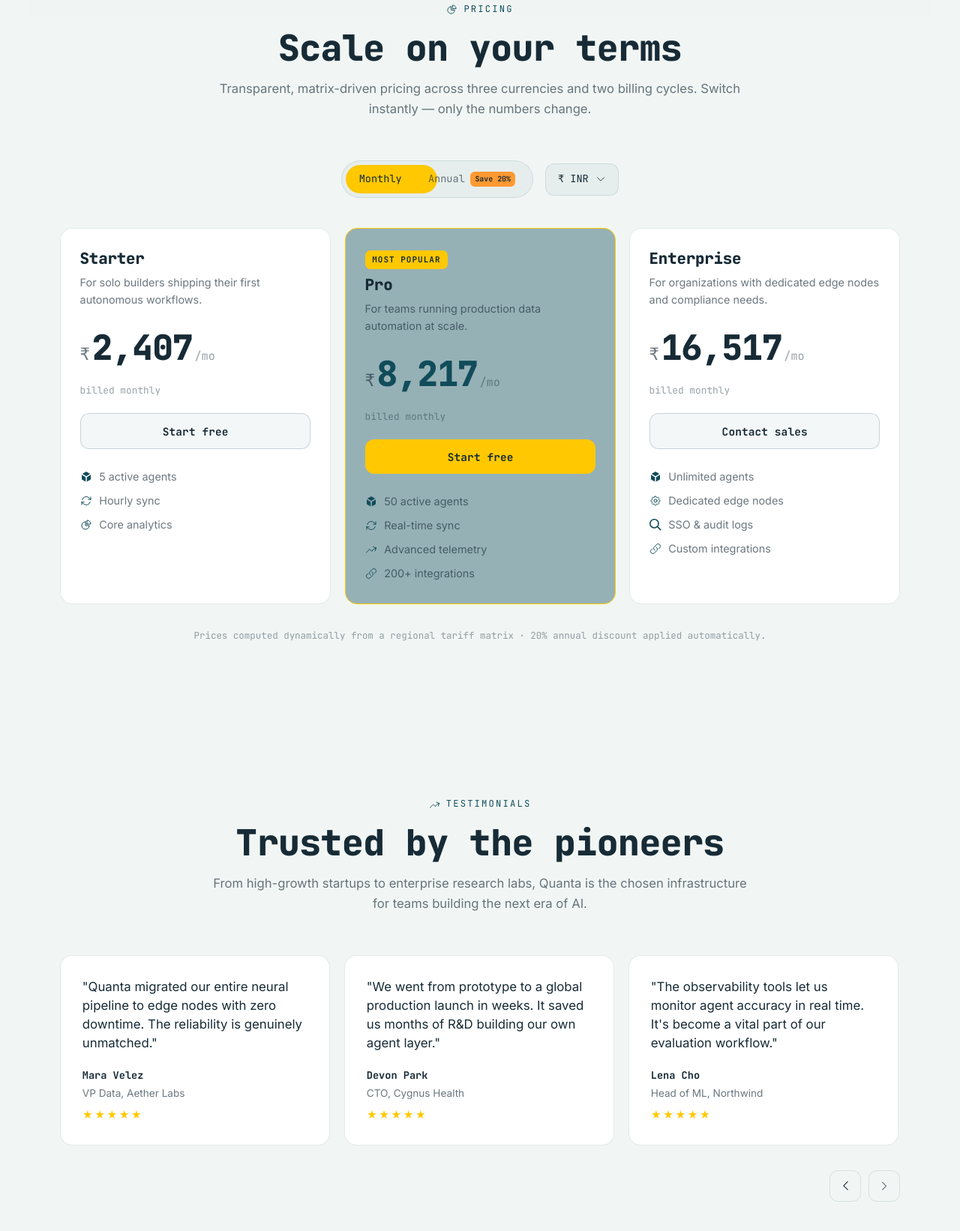
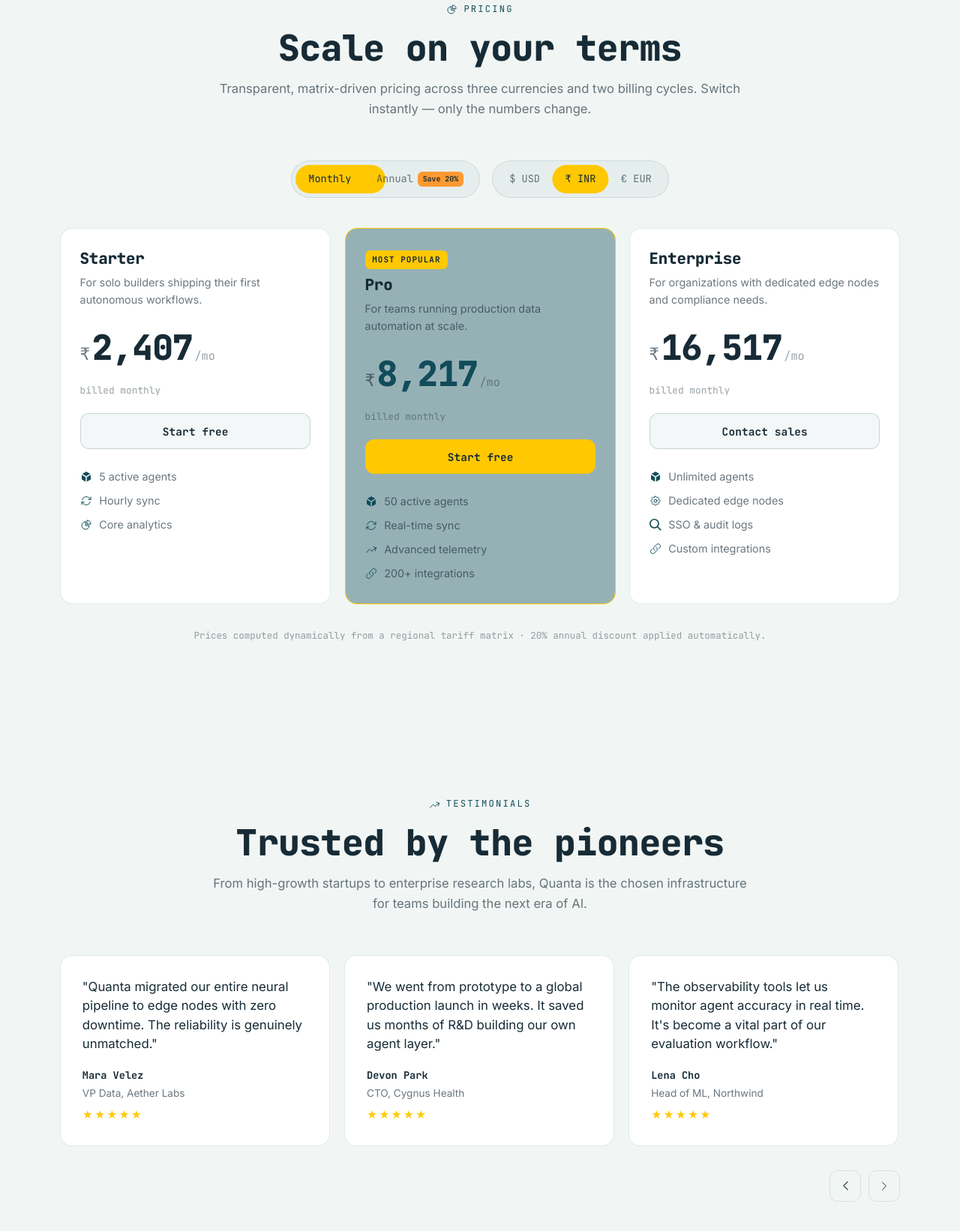
Before and after one commit to Hardik182005/nextgen-ai-platform, a website: page index.html in a window 1280 px wide. Shown: the part 3421-5063 px from the top of the page at 75% size. Drawn offline with Linux system fonts and the light colour scheme.

Commit message:
Refactor currency control to segmented component and optimize loop

```diff
--- a/assets/css/styles.css
+++ b/assets/css/styles.css
@@ -407,29 +407,18 @@
 
 /* ---------- Feature 1: Pricing ---------- */
 .pricing__controls { display: flex; flex-wrap: wrap; align-items: center; justify-content: center; gap: 1rem; margin-bottom: 2.5rem; }
-.billing-toggle { position: relative; display: inline-flex; padding: 5px; border: 1px solid var(--border); border-radius: 999px; background: var(--surface-2); }
-.billing-toggle__opt { position: relative; z-index: 1; flex: 1 1 0; display: inline-flex; align-items: center; justify-content: center; gap: .45rem;
-  padding: .5rem 1.1rem; white-space: nowrap; font-family: var(--font-mono); font-size: .85rem; color: var(--text-muted); border-radius: 999px;
+
+/* Unified segmented control (billing + currency) with a sliding knob */
+.seg { position: relative; display: inline-flex; padding: 5px; border: 1px solid var(--border); border-radius: 999px; background: var(--surface-2); }
+.seg__opt { position: relative; z-index: 1; flex: 1 1 0; display: inline-flex; align-items: center; justify-content: center; gap: .4rem;
+  padding: .5rem 1.05rem; white-space: nowrap; font-family: var(--font-mono); font-size: .85rem; color: var(--text-muted); border-radius: 999px;
   transition: color var(--t-micro) var(--ease-out); }
-.billing-toggle__opt.is-active { color: var(--noir); }
-.billing-toggle__knob { position: absolute; z-index: 0; top: 5px; bottom: 5px; left: 5px; width: calc(50% - 5px);
-  background: var(--forsythia); border-radius: 999px; transition: transform var(--t-micro) var(--ease-out); }
-.billing-toggle[data-cycle="annual"] .billing-toggle__knob { transform: translateX(100%); }
+.seg__opt.is-active { color: var(--noir); }
+.seg__knob { position: absolute; z-index: 0; top: 5px; bottom: 5px; left: 5px;
+  width: calc((100% - 10px) / var(--n, 2)); background: var(--forsythia); border-radius: 999px;
+  transform: translateX(calc(var(--i, 0) * 100%)); transition: transform var(--t-micro) var(--ease-out); }
 .save-badge { font-size: .62rem; padding: .12rem .4rem; border-radius: 6px; background: var(--saffron); color: var(--noir); font-weight: 700; }
-
-.currency-select { position: relative; }
-.currency-select__btn { display: inline-flex; align-items: center; gap: .6rem; padding: .6rem 1rem; font-family: var(--font-mono); font-size: .85rem;
-  border: 1px solid var(--border); border-radius: 12px; background: var(--surface-2); transition: border-color var(--t-micro) var(--ease-out); }
-.currency-select__btn:hover { border-color: var(--forsythia); }
-.currency-select__btn .icon { transition: transform var(--t-micro) var(--ease-out); }
-.currency-select[data-open="true"] .currency-select__btn .icon { transform: rotate(180deg); }
-.currency-select__menu { position: absolute; top: calc(100% + 8px); left: 0; min-width: 220px; z-index: 20;
-  background: var(--bg-elev); border: 1px solid var(--border-strong); border-radius: 12px; padding: 6px; box-shadow: 0 20px 50px -20px rgba(0,0,0,.6);
-  transform-origin: top; }
-.currency-select__menu[hidden] { display: none; }
-.currency-select__menu li { padding: .6rem .8rem; border-radius: 8px; font-size: .88rem; color: var(--text-muted);
-  transition: background-color var(--t-micro) var(--ease-out), color var(--t-micro) var(--ease-out); cursor: pointer; }
-.currency-select__menu li:hover, .currency-select__menu li[aria-selected="true"] { background: var(--surface); color: var(--text); }
+.seg__opt.is-active .save-badge { background: var(--noir); color: var(--forsythia); }
 
 .plans { display: grid; grid-template-columns: repeat(3, 1fr); gap: 1.2rem; align-items: stretch; }
 .plan { display: flex; flex-direction: column; gap: .6rem; padding: 1.8rem 1.6rem; border: 1px solid var(--border); border-radius: var(--radius);
@@ -461,10 +450,12 @@
 /* ---------- Testimonials ---------- */
 .testi { position: relative; }
 .testi__track { display: grid; grid-auto-flow: column; grid-auto-columns: minmax(min(85vw, 360px), 1fr); gap: 1.2rem;
-  overflow-x: auto; scroll-snap-type: x mandatory; padding-bottom: 1rem; scrollbar-width: none; }
+  overflow-x: auto; padding-bottom: 1rem; scrollbar-width: none; }
 .testi__track::-webkit-scrollbar { display: none; }
-.testi__card { scroll-snap-align: start; display: flex; flex-direction: column; gap: 1.2rem; padding: 1.8rem;
-  border: 1px solid var(--border); border-radius: var(--radius); background: var(--surface); }
+.testi__card { display: flex; flex-direction: column; gap: 1.2rem; padding: 1.8rem;
+  border: 1px solid var(--border); border-radius: var(--radius); background: var(--surface);
+  transition: transform var(--t-micro) var(--ease-out), border-color var(--t-micro) var(--ease-out), box-shadow var(--t-micro) var(--ease-out); }
+.testi__card:hover { transform: translateY(-4px); border-color: var(--border-strong); box-shadow: 0 18px 40px -24px rgba(17,76,90,.35); }
 .testi__card blockquote { font-size: 1.05rem; line-height: 1.5; }
 .testi__card figcaption { display: grid; gap: .15rem; font-size: .85rem; color: var(--text-muted); }
 .testi__card figcaption b { font-family: var(--font-mono); color: var(--text); }
--- a/assets/js/main.js
+++ b/assets/js/main.js
@@ -82,8 +82,8 @@
   });
 
   /* ---------- 3D scroll reveal for lower-section cards ---------- */
-  const groups = [".bento", ".plans", ".gauges", ".testi__track"];
-  const cardSel = ".bento__node, .plan, .gauge, .testi__card";
+  const groups = [".bento", ".plans", ".gauges"];
+  const cardSel = ".bento__node, .plan, .gauge";
   $$(cardSel).forEach((el) => el.classList.add("r3d"));
   const r3dObs = "IntersectionObserver" in window
     ? new IntersectionObserver((entries) => {
@@ -220,12 +220,46 @@
     });
   }
 
-  /* ---------- Testimonials carousel ---------- */
+  /* ---------- Testimonials: auto-scrolling marquee cards ---------- */
   const track = $("#testiTrack");
   if (track) {
-    const step = () => (track.querySelector(".testi__card") || {}).offsetWidth + 19;
-    $("#testiNext") && $("#testiNext").addEventListener("click", () => track.scrollBy({ left: step(), behavior: "smooth" }));
-    $("#testiPrev") && $("#testiPrev").addEventListener("click", () => track.scrollBy({ left: -step(), behavior: "smooth" }));
+    // Duplicate the cards for a seamless loop (clones are non-animated copies).
+    Array.from(track.children).forEach((c) => {
+      const clone = c.cloneNode(true);
+      clone.classList.remove("r3d", "in3d");
+      clone.setAttribute("aria-hidden", "true");
+      track.appendChild(clone);
+    });
+
+    let paused = false, offscreen = false, raf;
+    const SPEED = 0.45; // px/frame
+    function loop() {
+      if (!paused && !offscreen) {
+        track.scrollLeft += SPEED;
+        const half = track.scrollWidth / 2;
+        if (track.scrollLeft >= half) track.scrollLeft -= half;
+      }
+      raf = requestAnimationFrame(loop);
+    }
+    if (!reduceMotion) requestAnimationFrame(loop);
+
+    track.addEventListener("mouseenter", () => (paused = true));
+    track.addEventListener("mouseleave", () => (paused = false));
+    track.addEventListener("focusin", () => (paused = true));
+    track.addEventListener("focusout", () => (paused = false));
+
+    const step = () => ((track.querySelector(".testi__card") || {}).offsetWidth || 320) + 20;
+    const nudge = (dir) => {
+      paused = true;
+      track.scrollBy({ left: dir * step(), behavior: reduceMotion ? "auto" : "smooth" });
+      clearTimeout(track._t); track._t = setTimeout(() => (paused = false), 1400);
+    };
+    $("#testiNext") && $("#testiNext").addEventListener("click", () => nudge(1));
+    $("#testiPrev") && $("#testiPrev").addEventListener("click", () => nudge(-1));
+
+    if ("IntersectionObserver" in window) {
+      new IntersectionObserver((es) => es.forEach((e) => (offscreen = !e.isIntersecting)), { threshold: 0 }).observe(track);
+    }
   }
 
   /* ---------- FAQ accordion (from scratch, grid-rows transition) ---------- */
--- a/assets/js/pricing.js
+++ b/assets/js/pricing.js
@@ -54,7 +54,6 @@
     noteNodes[n.getAttribute("data-price-note")] = n;
   });
   const symbolNodes = Array.from(section.querySelectorAll("[data-price-symbol]"));
-  const labelNode = section.querySelector("[data-cur-label]");
 
   /* ---- Single source of truth for the switcher ---- */
   let state = { currency: "INR", cycle: "monthly" };
@@ -85,58 +84,42 @@
     });
 
     symbolNodes.forEach((n) => { n.textContent = sym; });
-    if (labelNode) labelNode.textContent = sym + " " + currency;
+  }
+
+  /* ---- Segmented control helper: slide knob, isolate updates ---- */
+  function wireSegment(el, attr, onPick) {
+    const opts = Array.from(el.querySelectorAll(".seg__opt"));
+    el.addEventListener("click", (e) => {
+      const opt = e.target.closest(".seg__opt");
+      if (!opt) return;
+      const value = opt.getAttribute(attr);
+      const i = opts.indexOf(opt);
+      el.style.setProperty("--i", i);          // slide the knob to this segment
+      opts.forEach((b) => {
+        const on = b === opt;
+        b.classList.toggle("is-active", on);
+        b.setAttribute("aria-pressed", on ? "true" : "false");
+      });
+      onPick(value);
+    });
   }
 
   /* ---- Billing toggle (local, isolated) ---- */
   const toggle = document.getElementById("billingToggle");
-  toggle.addEventListener("click", (e) => {
-    const opt = e.target.closest(".billing-toggle__opt");
-    if (!opt) return;
-    const cycle = opt.getAttribute("data-cycle");
+  wireSegment(toggle, "data-cycle", (cycle) => {
     if (cycle === state.cycle) return;
-
     state.cycle = cycle;
     toggle.setAttribute("data-cycle", cycle);
-    toggle.querySelectorAll(".billing-toggle__opt").forEach((b) => {
-      const on = b === opt;
-      b.classList.toggle("is-active", on);
-      b.setAttribute("aria-pressed", on ? "true" : "false");
-    });
     render();
   });
 
-  /* ---- Currency dropdown (performance-isolated component) ---- */
-  const select = document.getElementById("currencySelect");
-  const curBtn = document.getElementById("currencyBtn");
-  const curMenu = document.getElementById("currencyMenu");
-
-  function openMenu(open) {
-    select.setAttribute("data-open", open ? "true" : "false");
-    curBtn.setAttribute("aria-expanded", open ? "true" : "false");
-    curMenu.hidden = !open;
-  }
-  curBtn.addEventListener("click", () =>
-    openMenu(select.getAttribute("data-open") !== "true")
-  );
-  curMenu.addEventListener("click", (e) => {
-    const opt = e.target.closest("[data-cur]");
-    if (!opt) return;
-    const currency = opt.getAttribute("data-cur");
-    curMenu.querySelectorAll("[role=option]").forEach((o) =>
-      o.setAttribute("aria-selected", o === opt ? "true" : "false")
-    );
-    openMenu(false);
-    if (currency !== state.currency) {
-      state.currency = currency;
-      render();
-    }
-  });
-  document.addEventListener("click", (e) => {
-    if (!select.contains(e.target)) openMenu(false);
-  });
-  document.addEventListener("keydown", (e) => {
-    if (e.key === "Escape") openMenu(false);
+  /* ---- Currency segmented control (performance-isolated) ---- */
+  const curSeg = document.getElementById("currencySeg");
+  wireSegment(curSeg, "data-cur", (currency) => {
+    if (currency === state.currency) return;
+    state.currency = currency;
+    curSeg.setAttribute("data-cur", currency);
+    render();
   });
 
   /* ---- First paint: values come from the matrix, not the markup ---- */
--- a/index.html
+++ b/index.html
@@ -415,24 +415,17 @@
 
         <!-- Performance-isolated controls -->
         <div class="pricing__controls" role="group" aria-label="Pricing options">
-          <div class="billing-toggle" id="billingToggle" data-cycle="monthly">
-            <button class="billing-toggle__opt is-active" type="button" data-cycle="monthly" aria-pressed="true">Monthly</button>
-            <button class="billing-toggle__opt" type="button" data-cycle="annual" aria-pressed="false">
-              Annual <span class="save-badge">Save 20%</span>
-            </button>
-            <span class="billing-toggle__knob" aria-hidden="true"></span>
+          <div class="seg" id="billingToggle" data-cycle="monthly" style="--n:2;--i:0" role="group" aria-label="Billing cycle">
+            <button class="seg__opt is-active" type="button" data-cycle="monthly" aria-pressed="true">Monthly</button>
+            <button class="seg__opt" type="button" data-cycle="annual" aria-pressed="false">Annual <span class="save-badge">Save 20%</span></button>
+            <span class="seg__knob" aria-hidden="true"></span>
           </div>
 
-          <div class="currency-select" id="currencySelect">
-            <button class="currency-select__btn" type="button" aria-haspopup="listbox" aria-expanded="false" id="currencyBtn">
-              <span class="currency-select__cur" data-cur-label>₹ INR</span>
-              <span class="icon icon--chevron-down" aria-hidden="true"></span>
-            </button>
-            <ul class="currency-select__menu" role="listbox" aria-label="Currency" id="currencyMenu" hidden>
-              <li role="option" data-cur="INR" aria-selected="true">₹ INR — Indian Rupee</li>
-              <li role="option" data-cur="USD" aria-selected="false">$ USD — US Dollar</li>
-              <li role="option" data-cur="EUR" aria-selected="false">€ EUR — Euro</li>
-            </ul>
+          <div class="seg seg--cur" id="currencySeg" data-cur="INR" style="--n:3;--i:1" role="group" aria-label="Currency">
+            <button class="seg__opt" type="button" data-cur="USD" aria-pressed="false">$ USD</button>
+            <button class="seg__opt is-active" type="button" data-cur="INR" aria-pressed="true">₹ INR</button>
+            <button class="seg__opt" type="button" data-cur="EUR" aria-pressed="false">€ EUR</button>
+            <span class="seg__knob" aria-hidden="true"></span>
           </div>
         </div>
 
```
